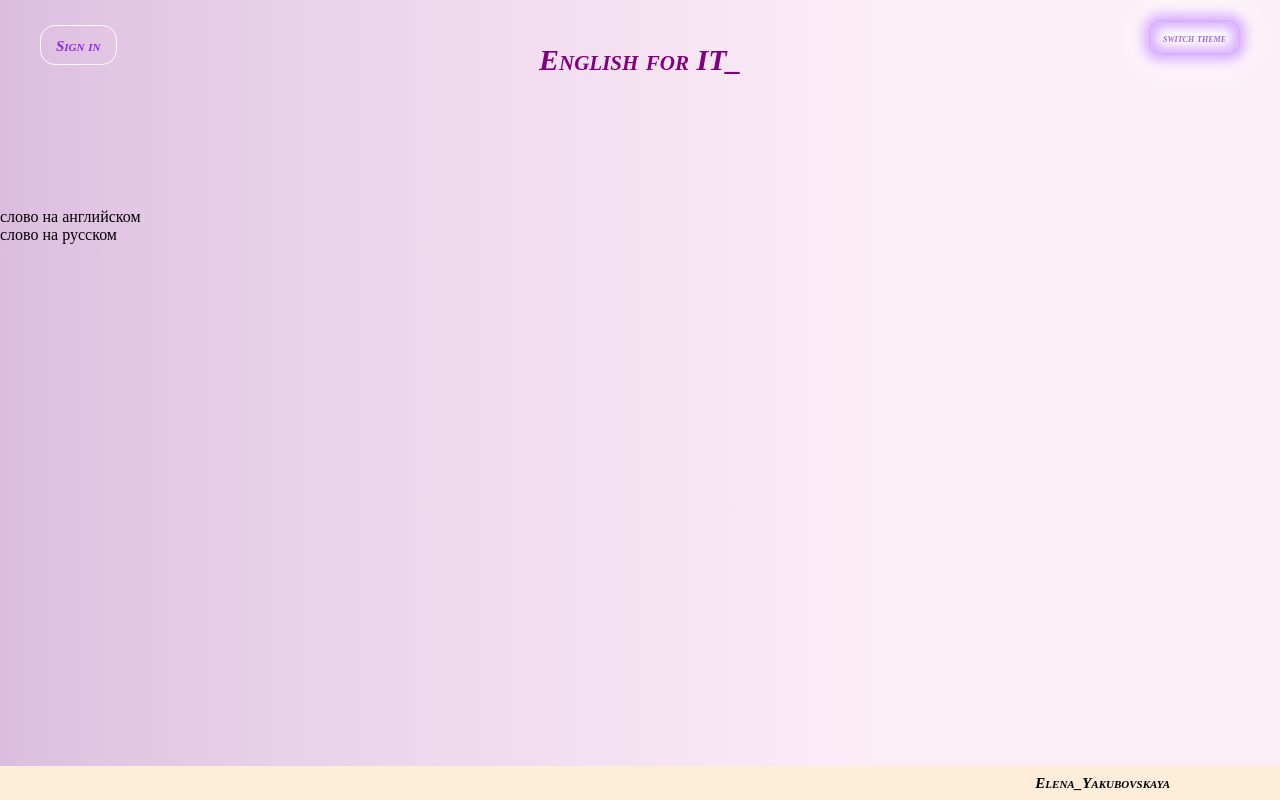
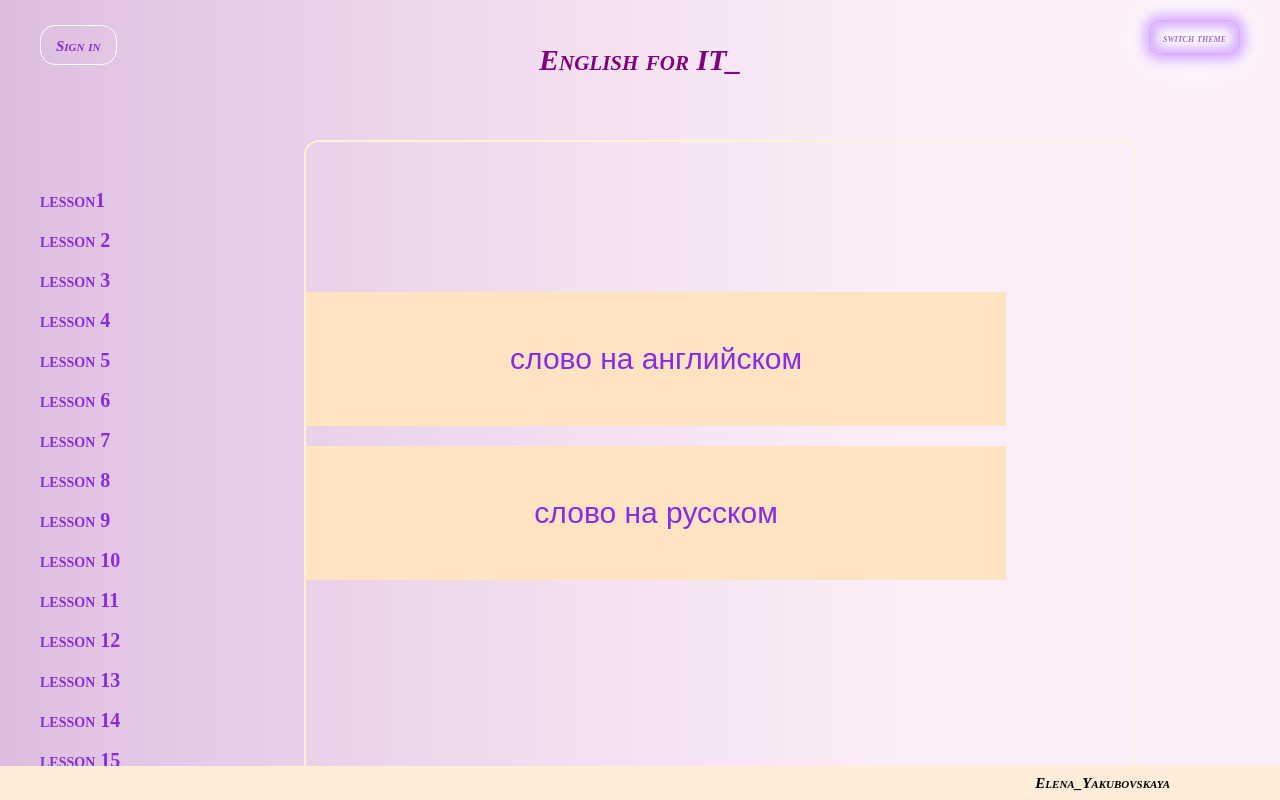
Before and after one commit to ElenaYakubovskaya/englishCards, a React app: page /cardLesson/Lesson in a window 1280 px wide. Built offline with nearby package versions, Linux system fonts and the light colour scheme.

Commit message:
list lessons added

```diff
--- a/src/Layouts/MainLayout/MainLayout.jsx
+++ b/src/Layouts/MainLayout/MainLayout.jsx
@@ -10,7 +10,7 @@ const Styles = styled.div`
   .mainLayout {
     box-sizing: border-box;
     overflow: auto;
-    margin: 0;
+    margin: 50;
     padding: 0;
     display: block;
     background: linear-gradient(90deg, #dcbddf, 30%, #fceef7 70%);
--- a/src/Scenes/CardLesson/CardLesson.jsx
+++ b/src/Scenes/CardLesson/CardLesson.jsx
@@ -24,7 +24,7 @@ let Styles = styled.div`
     height: 250px;
     background: bisque;
     list-style-type: none;
-    padding: auto 0;
+    padding: 11px 0;
     border-radius: 15px;
   }
 
--- a/src/Scenes/lesson/lesson.jsx
+++ b/src/Scenes/lesson/lesson.jsx
@@ -80,41 +80,51 @@ const wordsMap = new Map[
   })
 ]();
 */
-const Styles = styled.div`
+const StylesForLesson = styled.div`
   .lesson {
+    display: flex;
+    flex-direction: row;
+    justify-content: flex-start;
   }
-`;
 
-const StylesForLesson = styled.div`
-  .cards {
-    box-sizing: border-box;
-    margin: 50px auto;
+  .lesson-words {
     display: flex;
     flex-direction: column;
-    justify-content: flex-start;
-    align-items: start;
-    flex-wrap: wrap;
-    box-sizing: border-box;
-    overflow: auto;
-    max-width: 1200px;
-  }
-
-  .cards-cardLesson {
-    text-align: center;
-    margin: 10px 10px 40px;
-    display: block;
-    width: 300px;
-    height: 50px;
-    background: bisque;
-    list-style-type: none;
-    padding: auto 0;
+    margin: 0 auto;
+    padding-right: 10%;
+    border: 2px solid #fff3d5;
     border-radius: 15px;
   }
 
-  .cards-cardLesson-numLesson {
-    margin-top: 10px;
+  .lesson-list {
+    margin: 40px;
+    list-style-type: none;
     color: blueviolet;
     font: small-caps bold 20px/2 cursive;
+  }
+
+  .lesson-engWord {
+    box-sizing: border-box;
+    width: 700px;
+    margin: 150px auto 10px;
+    background: bisque;
+    text-align: center;
+    font-family: Arial, Helvetica, monospace;
+    font-size: 30px;
+    color: blueviolet;
+    padding: 50px 50px;
+  }
+
+  .lesson-ruWord {
+    box-sizing: border-box;
+    width: 700px;
+    margin: 10px auto 50px;
+    background: bisque;
+    text-align: center;
+    font-family: Arial, Helvetica;
+    padding: 50px 0;
+    font-size: 30px;
+    color: blueviolet;
   }
 `;
 
@@ -123,13 +133,28 @@ class Lesson extends Component {
     return (
       <StylesForLesson>
         <div className="lesson">
-          <ul>
-            <li>
-              <div></div>
-            </li>
+          <ul className="lesson-list">
+            <li>lesson1</li>
+            <li>lesson 2</li>
+            <li>lesson 3</li>
+            <li>lesson 4</li>
+            <li>lesson 5</li>
+            <li>lesson 6</li>
+            <li>lesson 7</li>
+            <li>lesson 8</li>
+            <li>lesson 9</li>
+            <li>lesson 10</li>
+            <li>lesson 11</li>
+            <li>lesson 12</li>
+            <li>lesson 13</li>
+            <li>lesson 14</li>
+            <li>lesson 15</li>
+            <li>lesson 16</li>
           </ul>
-          <div>слово на английском</div>
-          <div>слово на русском</div>
+          <ul className="lesson-words">
+            <div className="lesson-engWord">слово на английском</div>
+            <div className="lesson-ruWord">слово на русском</div>
+          </ul>
         </div>
       </StylesForLesson>
     );
```
